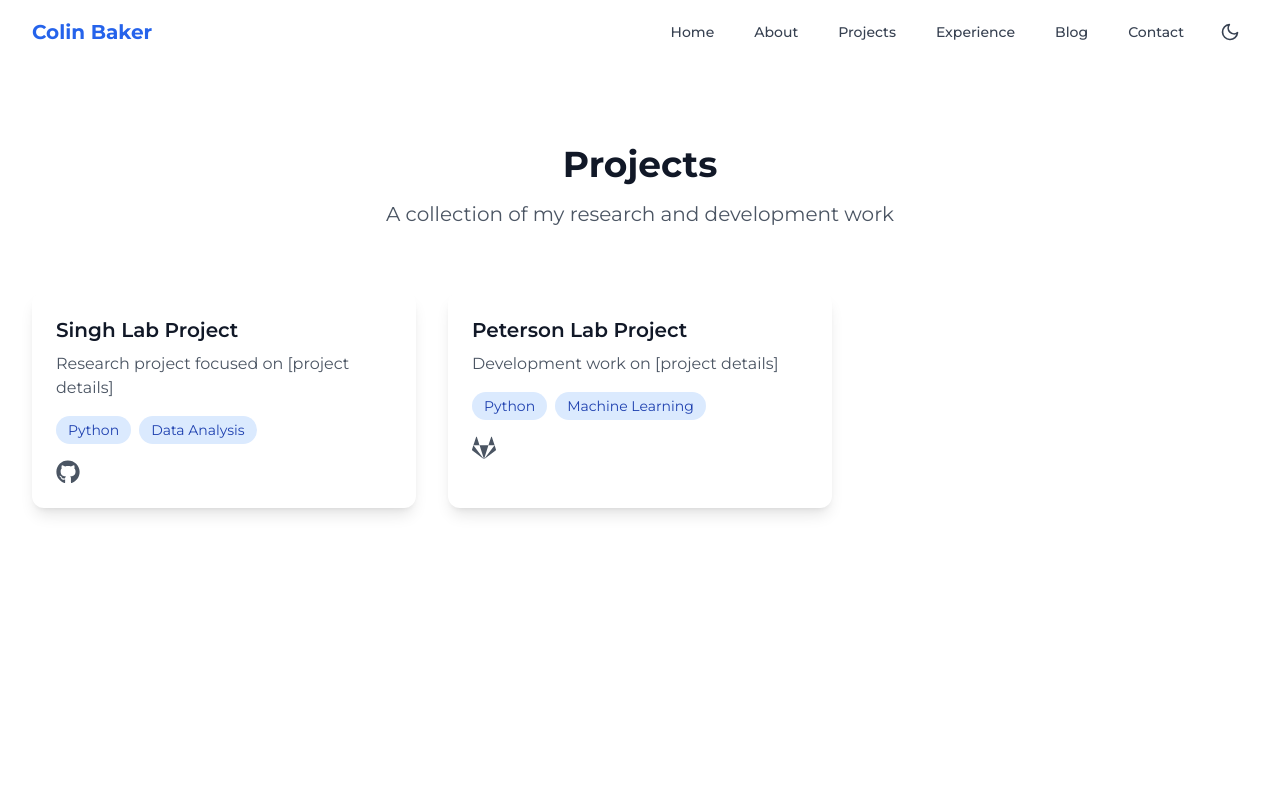
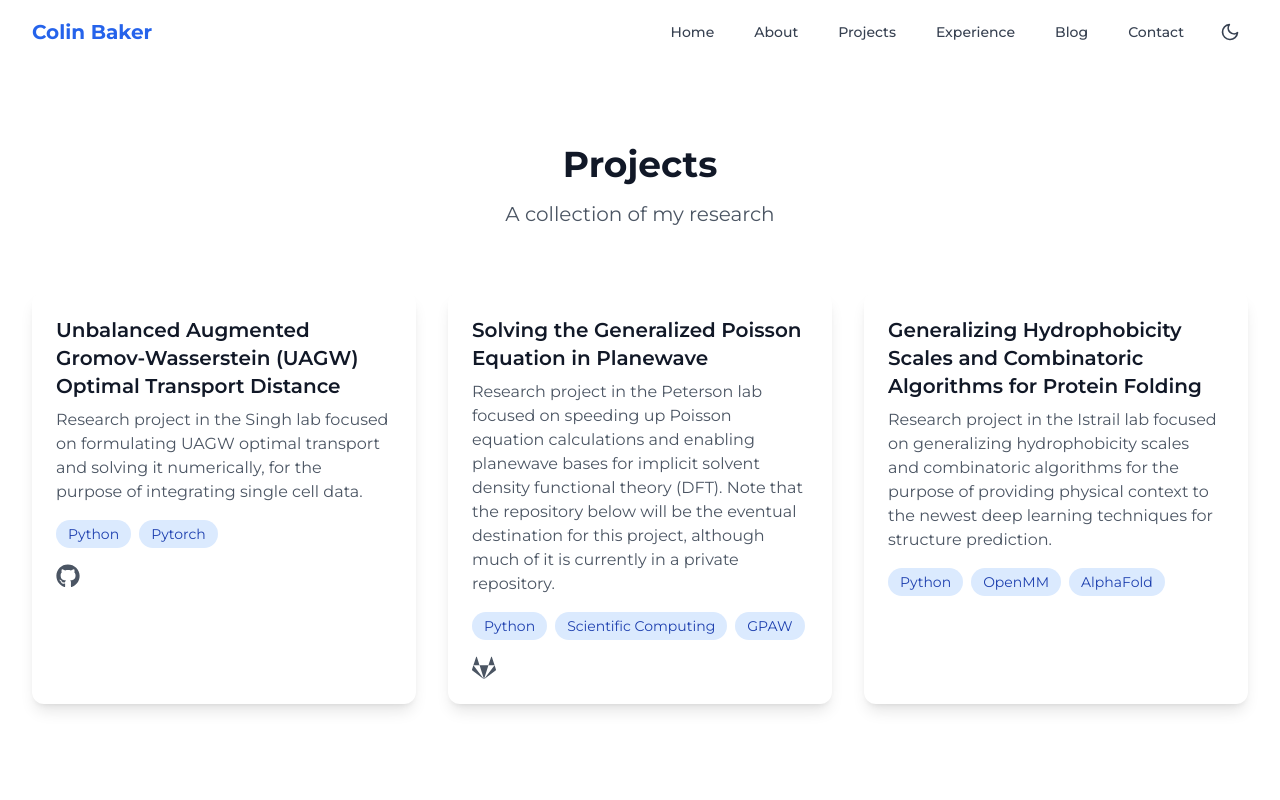
Before and after one commit to cdbakes/cdbakes.github.io, a Next.js app: page /projects in a window 1280 px wide. Shown: the top 800 px of the page. Built offline with nearby package versions, Linux system fonts and the light colour scheme.

Commit message:
projects and about me

```diff
--- a/src/app/about/page.tsx
+++ b/src/app/about/page.tsx
@@ -27,7 +27,7 @@ export default function About() {
           </div>
           <h1 className="text-4xl font-bold mb-4">About Me</h1>
           <p className="text-xl text-gray-600 dark:text-gray-400">
-            Developer & Researcher passionate about building innovative solutions
+            Researcher in computer science and computational chemistry
           </p>
         </motion.div>
 
@@ -38,25 +38,18 @@ export default function About() {
           transition={{ duration: 0.8, delay: 0.2 }}
           className="prose dark:prose-invert max-w-none mb-16"
         >
-          <h2 className="text-2xl font-semibold mb-4">Background</h2>
-          <p className="mb-4">
-            I am a software engineer with a passion for creating elegant solutions
-            to complex problems. My journey in technology began...
-          </p>
 
-          <h2 className="text-2xl font-semibold mb-4">Skills & Expertise</h2>
+          <h2 className="text-2xl font-semibold mb-4">Skills</h2>
           <ul className="list-disc list-inside mb-4">
-            <li>Full-stack Development</li>
+            <li>Numeric Optimization</li>
             <li>Machine Learning</li>
-            <li>System Architecture</li>
-            <li>Cloud Computing</li>
+            <li>Scientific Computing</li>
+            <li>Software Development</li>
           </ul>
 
           <h2 className="text-2xl font-semibold mb-4">Interests</h2>
           <p className="mb-4">
-            Outside of coding, I enjoy exploring new technologies, contributing to
-            open-source projects, and staying up-to-date with the latest industry
-            trends.
+            Outside of coding, I enjoy playing video games and rowing. I also like to spend time with my 130lb Newfoundland, Minnie!
           </p>
         </motion.div>
       </div>
--- a/src/app/projects/page.tsx
+++ b/src/app/projects/page.tsx
@@ -15,18 +15,22 @@ interface Project {
 
 const projects: Project[] = [
   {
-    title: "Singh Lab Project",
-    description: "Research project focused on [project details]",
-    technologies: ["Python", "Data Analysis"],
-    githubUrl: "https://github.com/Cbaker37/singh-lab-project",
+    title: "Unbalanced Augmented Gromov-Wasserstein (UAGW) Optimal Transport Distance",
+    description: "Research project in the Singh lab focused on formulating UAGW optimal transport and solving it numerically, for the purpose of integrating single cell data.",
+    technologies: ["Python", "Pytorch"],
+    githubUrl: "https://github.com/orgs/scotplus/repositories",
   },
   {
-    title: "Peterson Lab Project",
-    description: "Development work on [project details]",
-    technologies: ["Python", "Machine Learning"],
-    gitlabUrl: "https://gitlab.com/Cbaker37/peterson-lab-project",
+    title: "Solving the Generalized Poisson Equation in Planewave",
+    description: "Research project in the Peterson lab focused on speeding up Poisson equation calculations and enabling planewave bases for implicit solvent density functional theory (DFT). Note that the repository below will be the eventual destination for this project, although much of it is currently in a private repository.",
+    technologies: ["Python", "Scientific Computing", "GPAW"],
+    gitlabUrl: "https://gitlab.com/Cbaker37/gpaw_sjmpw",
   },
-  // Add more projects here
+  {
+    title: "Generalizing Hydrophobicity Scales and Combinatoric Algorithms for Protein Folding",
+    description: "Research project in the Istrail lab focused on generalizing hydrophobicity scales and combinatoric algorithms for the purpose of providing physical context to the newest deep learning techniques for structure prediction.",
+    technologies: ["Python", "OpenMM", "AlphaFold"],
+  },
 ]
 
 export default function Projects() {
@@ -41,7 +45,7 @@ export default function Projects() {
         >
           <h1 className="text-4xl font-bold mb-4">Projects</h1>
           <p className="text-xl text-gray-600 dark:text-gray-400">
-            A collection of my research and development work
+            A collection of my research
           </p>
         </motion.div>
 
--- a/src/components/layout/Footer.tsx
+++ b/src/components/layout/Footer.tsx
@@ -8,7 +8,7 @@ const Footer = () => {
         <div className="flex flex-col items-center">
           <div className="flex space-x-6 mb-6">
             <a
-              href="https://github.com/Cbaker37"
+              href="https://github.com/cdbakes"
               target="_blank"
               rel="noopener noreferrer"
               className="text-gray-400 hover:text-gray-500 dark:hover:text-gray-300"
```
